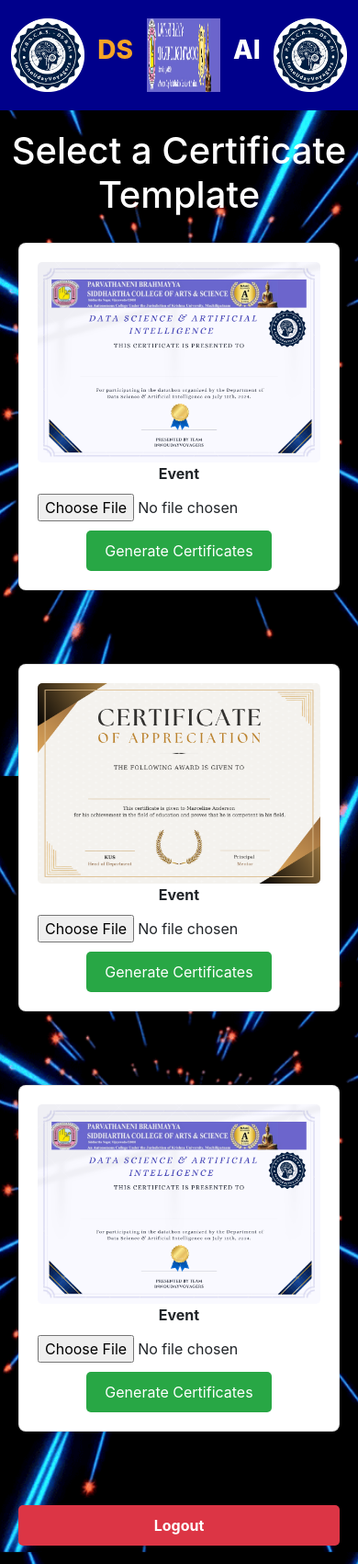
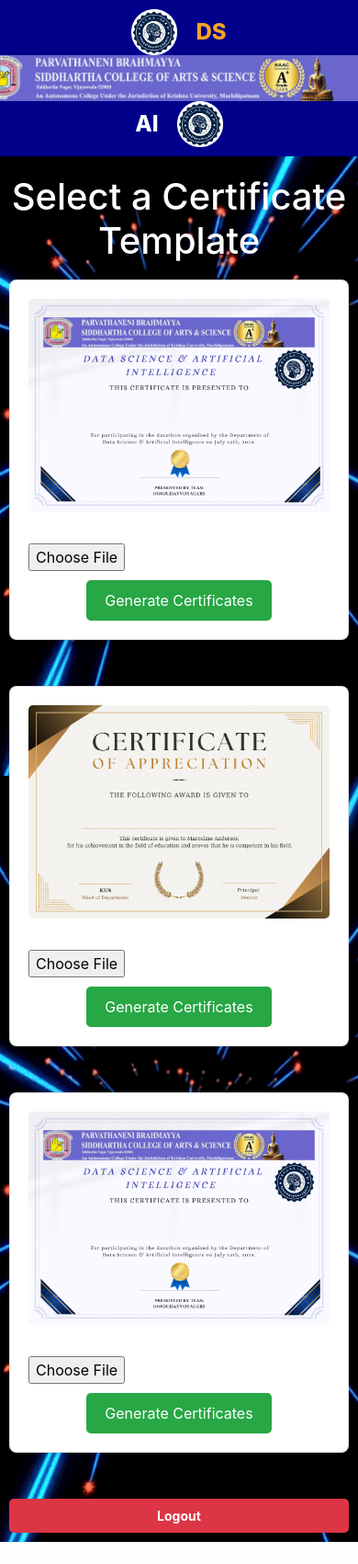
Before and after one commit to GANDHAMMANI/Certificate_generator, a Flask app: page /dashboard in a window 390 px wide; the page is wider, and only the part inside the window is pictured. Shown: that part at 92% size. After the commit the page ends 1677 px from the top of that part, so only its background shows below. Run offline with Flask 3, Linux system fonts and the light colour scheme; a user stored in the database is signed in; some libraries are stand-ins or nearby versions.

Commit message:
Update dashboard.html

```diff
--- a/templates/dashboard.html
+++ b/templates/dashboard.html
@@ -6,35 +6,38 @@
     <link href="https://stackpath.bootstrapcdn.com/bootstrap/4.5.2/css/bootstrap.min.css" rel="stylesheet">
     <title>Dashboard - Certificate Generator</title>
     <style>
-        /* Set the GIF background */
+        /* Background styling */
         body {
-            background-image: url("static/download.gif");  /* Your GIF here */
+            background-image: url("static/download.gif");
             background-size: cover;
             background-position: center;
             background-attachment: fixed;
             height: 100vh;
             margin: 0;
             padding: 0;
+            color: #fff;
         }
 
-        /* Ensure container is centered and responsive */
+        /* Centered container with responsive wrapping */
         .container {
             display: flex;
             flex-wrap: wrap;
             justify-content: center;
-            gap: 30px;
+            gap: 20px;
             padding: 20px;
         }
 
+        /* Card styling */
         .card {
-            width: 300px;
+            flex: 1 1 280px;
+            max-width: 320px;
             background-color: #fff;
             border-radius: 8px;
             box-shadow: 0 2px 10px rgba(0, 0, 0, 0.1);
             text-align: center;
             padding: 20px;
-            margin-bottom: 50px;
-            transition: transform 0.3s ease-in-out, box-shadow 0.3s ease-in-out;
+            margin-bottom: 30px;
+            transition: transform 0.3s, box-shadow 0.3s;
         }
 
         .card:hover {
@@ -67,10 +70,9 @@
             margin-top: 10px;
         }
 
-        /* Button styling */
+        /* Primary button */
         .btn {
-            display: inline-block;
-            font-size: 16px;
+            font-size: 1rem;
             font-weight: 700;
             padding: 10px 20px;
             color: #fff;
@@ -81,28 +83,37 @@
             text-align: center;
             text-decoration: none;
             transition: background-color 0.3s ease;
+            max-width: 200px;
+            width: 100%;
         }
 
         .btn:hover {
             background-color: #c82333;
         }
 
-        .btn-block {
-            width: 50%;
-            margin: 0 auto;
-        }
-
+        /* Centering logo */
         .logo {
             text-align: center;
             background: darkblue;
-            padding: 20px 0;
+            padding: 10px;
+            display: flex;
+            align-items: center;
+            justify-content: center;
+            flex-wrap: wrap;
+        }
+
+        .logo img {
+            width: auto;
+            height: 80px;
+            margin: 0 10px;
         }
 
         .logo a {
-            font-size: 36px;
+            font-size: 2rem;
             text-transform: uppercase;
             font-weight: 800;
             color: #fff;
+            margin: 0 10px;
         }
 
         .logo a em {
@@ -110,44 +121,47 @@
             color: #f5a425;
         }
 
-        .logo img {
-            display: inline-block;
-            margin: 0 10px;
-        }
-
-        /* Responsive styling */
+        /* Responsive adjustments */
         @media (max-width: 768px) {
             .card {
-                width: 100%;
+                max-width: 100%;
+                flex: 1 1 100%;
             }
-
-            .btn-block {
-                width: 100%;
+            .container {
+                padding: 10px;
+            }
+            .btn {
+                max-width: 100%;
+            }
+            .logo img {
+                height: 60px;
             }
         }
 
         @media (max-width: 576px) {
             .logo a {
-                font-size: 28px;
+                font-size: 1.5rem;
             }
-
             .logo img {
-                width: 80px;
-                height: 80px;
+                height: 50px;
+            }
+            .btn {
+                font-size: 0.875rem;
+                padding: 8px 16px;
             }
         }
     </style>
 </head>
 <body>
     <div class="logo">
-        <img src="static/logo_circle.png" width="100" height="100">
+        <img src="static/logo_circle.png" width="80" height="80" alt="Logo">
         <a href="#"><em>DS</em></a>
-        <img src="static/pbsiddhartha.ac.in.jpeg" width="1150" height="150">
+        <img src="static/pbsiddhartha.ac.in.jpeg" width="1150" height="150" alt="Institution Logo">
         <a href="#">AI</a>
-        <img src="static/logo_circle.png" width="100" height="100">
+        <img src="static/logo_circle.png" width="80" height="80" alt="Logo">
     </div>
 
-    <h1 style="text-align: center; color: #fff; margin-top: 20px;">Select a Certificate Template</h1>
+    <h1 style="text-align: center; margin-top: 20px;">Select a Certificate Template</h1>
 
     <div class="container">
         <!-- Template 1 -->
@@ -182,7 +196,7 @@
         </div>
 
         <!-- Logout Button -->
-        <a href="{{ url_for('logout') }}" class="btn btn-danger btn-block btn-large">Logout</a>
+        <a href="{{ url_for('logout') }}" class="btn btn-block btn-large">Logout</a>
     </div>
 </body>
 </html>
```
